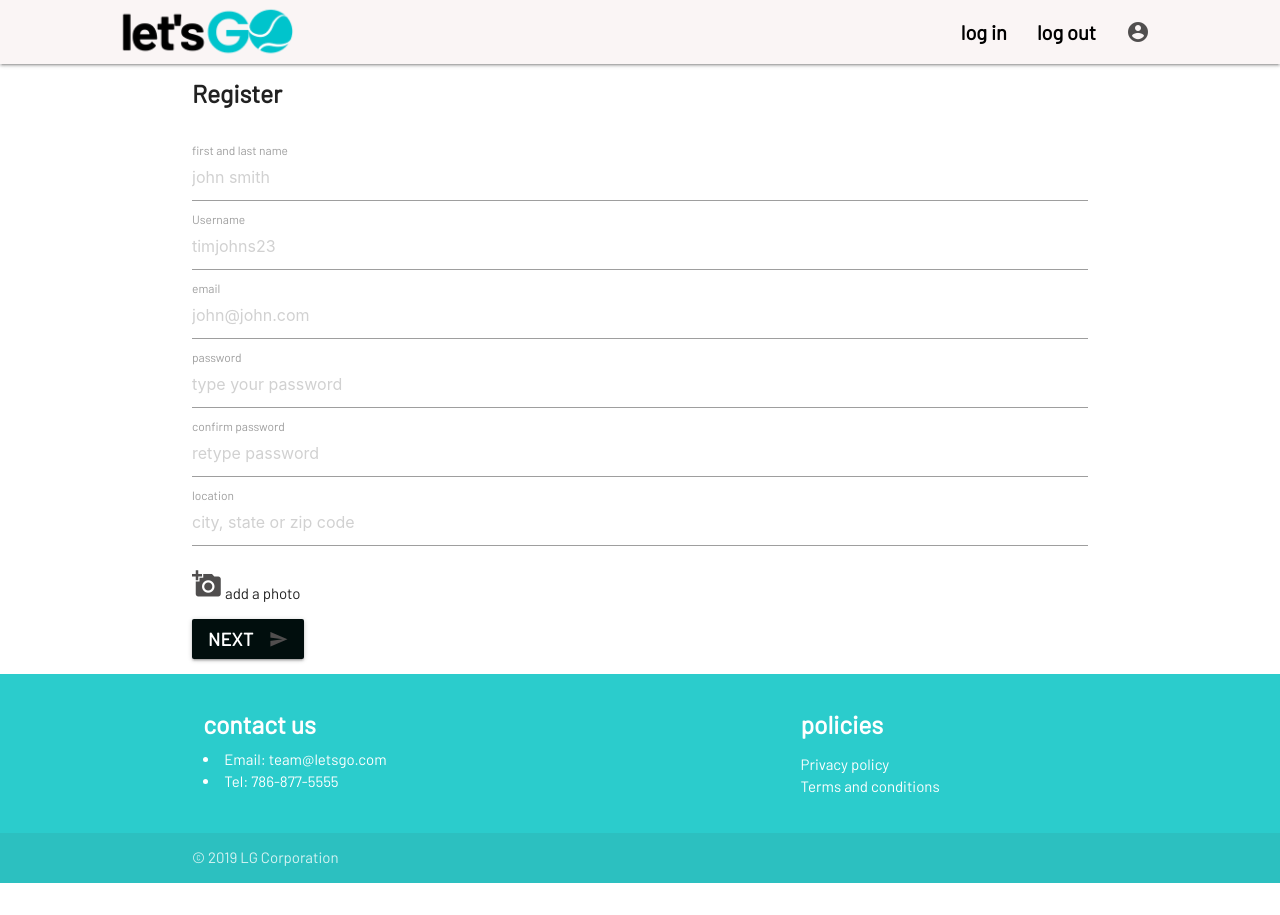
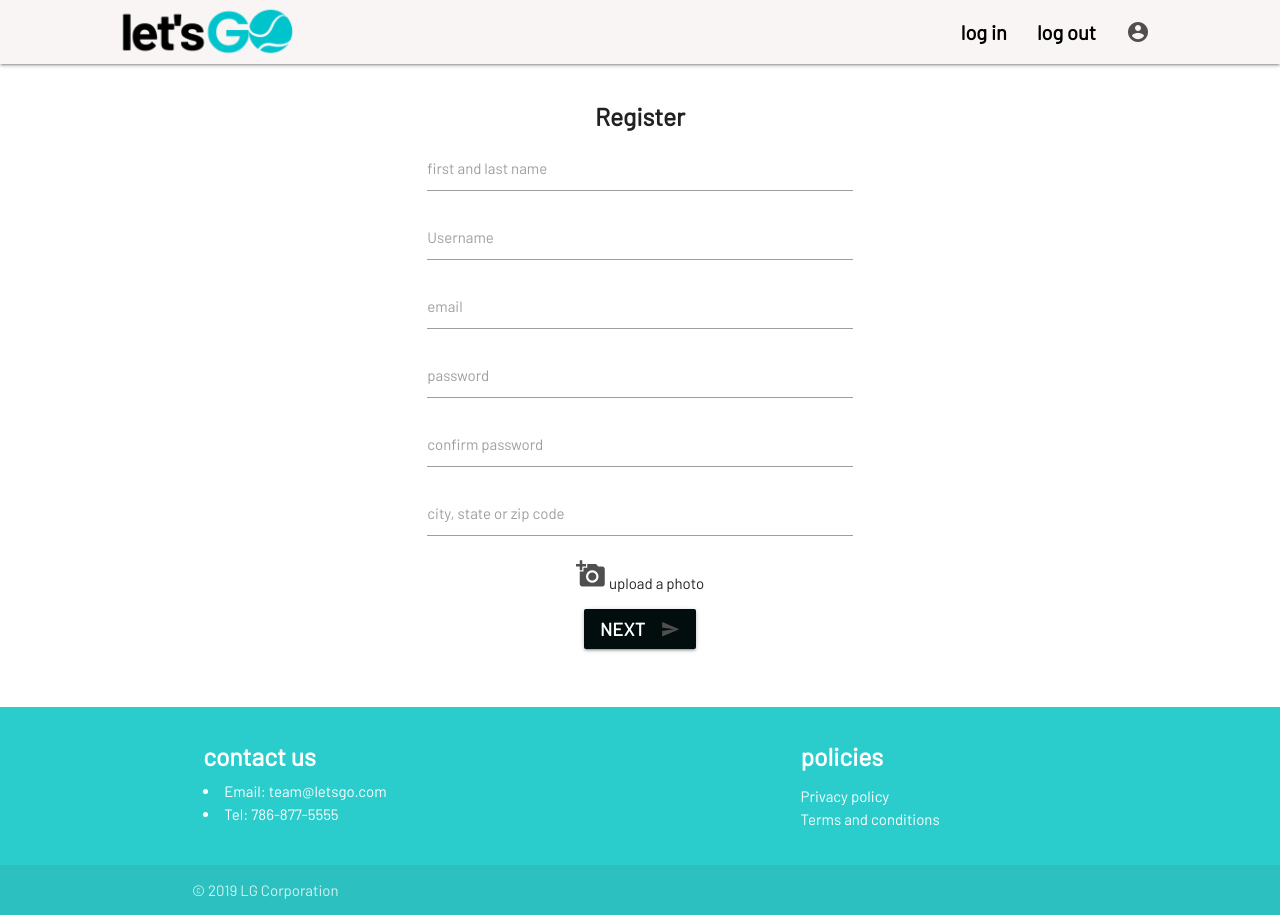
Before and after one commit to zaiverse/LetsGo0, a React (Create React App) app in the folder client/: page /register in a window 1280 px wide. Before the commit the page ends 883 px from the top, so only its background shows below. Built offline with nearby package versions, Linux system fonts and the light colour scheme.

Commit message:
updated register page

```diff
--- a/client/src/components/Register/Register.css
+++ /dev/null
@@ -1,5 +0,0 @@
-.register {
-    width: 500px;
-    margin-top: 50px;
-    margin-bottom: 50px;
-}
--- a/client/src/components/Register/Register.js
+++ b/client/src/components/Register/Register.js
@@ -55,44 +55,49 @@ this.props.registerUser(newUser, this.props.history);
     render() {
         const { errors } = this.state;
         return (
-            <div className="container register">
-                <form noValidate onSubmit={this.onSubmit} className="white">
+            <div className="container center">
+              <div className="row">
+                <div className="col l6 s12 push-l3">
+                <form noValidate onSubmit={this.onSubmit}>
+                  <br></br>
                     <h5>Register</h5>
-                    <br></br>
                     <div className="input-field">
                     <label htmlFor="name">first and last name</label>
-                    <input onChange={this.onChange} value={this.state.name} error={errors.name} placeholder="john smith" id="name" type="text" className={classnames("", {invalid: errors.name})}/>
+                    <input onChange={this.onChange} value={this.state.name} error={errors.name} id="name" type="text" className={classnames("", {invalid: errors.name})}/>
                     <span className="red-text">{errors.name}</span>
                     </div>
                     <div className="input-field">
                     <label htmlFor="username">Username</label>
-                    <input onChange={this.onChange} value={this.state.username} error={errors.username} placeholder="timjohns23" id="username" type="text" className={classnames("", {invalid: errors.username})}/>
+                    <input onChange={this.onChange} value={this.state.username} error={errors.username} id="username" type="text" className={classnames("", {invalid: errors.username})}/>
                     <span className="red-text">{errors.username}</span>
                     </div>
                     <div className="input-field">
                     <label htmlFor="email">email</label>
-                    <input onChange={this.onChange} value={this.state.email} error={errors.email} placeholder="john@john.com" id="email" type="email" className={classnames("", {invalid: errors.email})}/>
+                    <input onChange={this.onChange} value={this.state.email} error={errors.email} id="email" type="email" className={classnames("", {invalid: errors.email})}/>
                     <span className="red-text">{errors.email}</span>
                     </div>
                     <div className="input-field">
                     <label htmlFor="password">password</label>
-                    <input onChange={this.onChange} value={this.state.password} error={errors.password} placeholder="type your password" id="password" type="password" className={classnames("", {invalid: errors.password})}/>
+                    <input onChange={this.onChange} value={this.state.password} error={errors.password} id="password" type="password" className={classnames("", {invalid: errors.password})}/>
                     <span className="red-text">{errors.password}</span>
                     </div>
                     <div className="input-field">
                     <label htmlFor="password2">confirm password</label>
-                    <input onChange={this.onChange} value={this.state.password2} error={errors.password2} placeholder="retype password" type="password" id="password2" className={classnames("", {invalid: errors.password2})}/>
+                    <input onChange={this.onChange} value={this.state.password2} error={errors.password2} type="password" id="password2" className={classnames("", {invalid: errors.password2})}/>
                     <span className="red-text">{errors.password2}</span>
                     </div>
                     <div class="input-field">
-                    <input onChange={this.onChange} value={this.state.location} error={errors.location} placeholder="city, state or zip code" id="location" type="text" className={classnames("", {invalid: errors.location})}/>
-                    <label for="location">location</label>
+                    <input onChange={this.onChange} value={this.state.location} error={errors.location} id="location" type="text" className={classnames("", {invalid: errors.location})}/>
+                    <label for="location">city, state or zip code</label>
                     <span className="red-text">{errors.location}</span>
                     </div>
-                    <div><i class="small material-icons" id="uploadPhoto">add_a_photo</i> add a photo</div>
+                    <div><i class="small material-icons" id="uploadPhoto">add_a_photo</i> upload a photo</div>
                     <div className="input-field">
                     <button className="btn waves-effect waves-light" type="submit">next<i class="material-icons right">send</i></button></div>
                 </form>
+                <br></br>
+                </div>
+                </div>
             </div>
         )
     }
```
